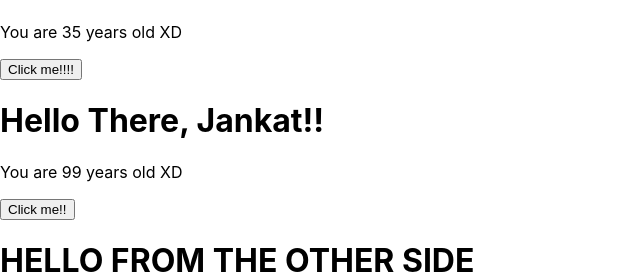
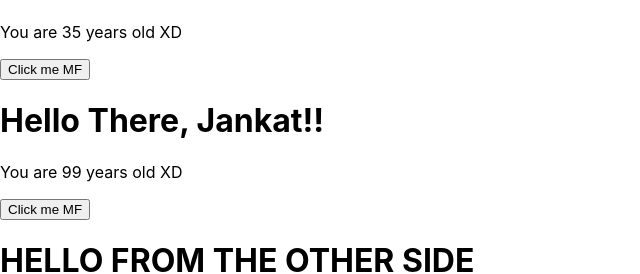
Before and after one commit to JohnCut/reactjs-practice, a React (Create React App) app: page / in a window 1280 px wide. Shown: the part 136-410 px from the top of the page, without its empty margins (0-640 px from the left). Built offline with nearby package versions, Linux system fonts and the light colour scheme.

Commit message:
onClick eventlistener v2
- event as a func and passed to onClick

```diff
--- a/src/Greeter.js
+++ b/src/Greeter.js
@@ -1,6 +1,10 @@
 import React from "react";
 
 function Greeter({ name, excitement = 1, age = 99 }) {
+  const greet = () => {
+    alert(`HELLO MF ${name}`);
+  };
+
   return (
     <>
       <h1>
@@ -8,9 +12,7 @@ function Greeter({ name, excitement = 1, age = 99 }) {
         {"!".repeat(excitement)}
       </h1>
       <p>You are {age} years old XD</p>
-      <button onClick={() => alert("HELLOOO!!!")}>
-        Click me{"!".repeat(excitement)}
-      </button>
+      <button onClick={greet}>Click me MF</button>
     </>
   );
 }
```
